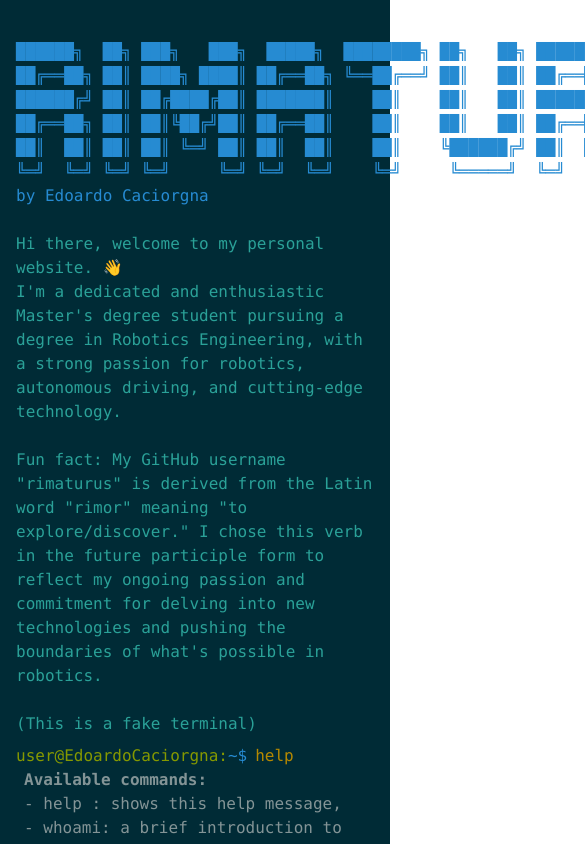
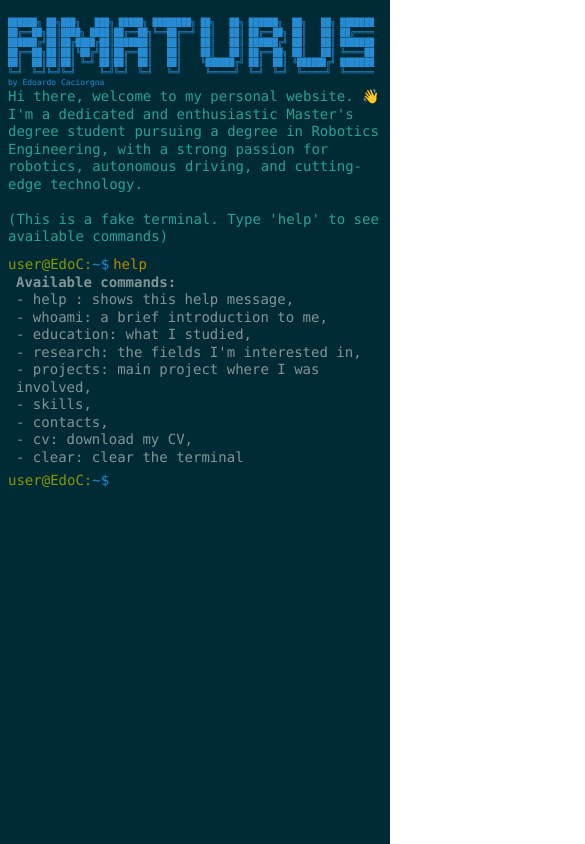
Before and after one commit to rimaturus/mywebsite, a React (Create React App) app: page / in a window 390 px wide. Shown: the top 844 px of the page, 585 px wide, since content can reach past the window. Built offline with nearby package versions, Linux system fonts and the light colour scheme.

Commit message:
added support for mobile

```diff
--- a/src/RoboticsTerminal.jsx
+++ b/src/RoboticsTerminal.jsx
@@ -10,6 +10,17 @@ const robotAscii = `
 ╚═╝  ╚═╝ ╚═╝ ╚═╝     ╚═╝ ╚═╝  ╚═╝    ╚═╝     ╚═════╝  ╚═╝  ╚═╝  ╚═════╝  ╚══════╝
 by Edoardo Caciorgna
 
+`;
+
+// Mobile-friendly ASCII art - simplified version for small screens
+const mobileRobotAscii = `
+██████╗ ██╗███╗   ███╗ █████╗ ████████╗ ██╗   ██╗ ██████╗  ██╗   ██╗ ███████
+██╔══██╗██║████╗ ████║██╔══██╗╚══██╔══╝ ██║   ██║ ██╔══██╗ ██║   ██║ ██╔════
+██████╔╝██║██╔████╔██║███████║   ██║    ██║   ██║ ██████╔╝ ██║   ██║ ███████
+██╔══██╗██║██║╚██╔╝██║██╔══██║   ██║    ██║   ██║ ██╔══██╗ ██║   ██║ ╚════██
+██║  ██║██║██║ ╚═╝ ██║██║  ██║   ██║    ╚██████╔╝ ██║  ██║ ╚██████╔╝ ███████
+╚═╝  ╚═╝╚═╝╚═╝     ╚═╝╚═╝  ╚═╝   ╚═╝     ╚═════╝  ╚═╝  ╚═╝  ╚═════╝  ╚══════
+by Edoardo Caciorgna
 `;
 
 const commands = {
@@ -46,13 +57,13 @@ const commands = {
     quote: <p className="italic">The best way to predict the future is to invent it. - Alan Kay</p>,
 
     contacts: (
-		<div className="flex items-center">
-			<img src={myImage} alt="myImage" className="w-60 h-60 mr-4" />
+        <div className="flex flex-col md:flex-row items-center">
+            <img src={myImage} alt="myImage" className="w-40 h-40 md:w-60 md:h-60 mb-4 md:mr-4" />
             <div>
                 <p><strong>Name:</strong> Edoardo Caciorgna</p>
                 <p><strong>Email:</strong> edo.ca1999@gmail.com</p>
-				<p><strong>GitHub:</strong> <a href="https://github.com/rimaturus" target="_blank" rel="noopener noreferrer">https://github.com/rimaturus</a></p>
-				<p><strong>LinkedIn:</strong> <a href="https://www.linkedin.com/in/edoardo-caciorgna-b45b5b183/" target="_blank" rel="noopener noreferrer">https://www.linkedin.com/in/edoardo-caciorgna-b45b5b183/</a></p>
+                <p><strong>GitHub:</strong> <a href="https://github.com/rimaturus" target="_blank" rel="noopener noreferrer" className="break-all">https://github.com/rimaturus</a></p>
+                <p><strong>LinkedIn:</strong> <a href="https://www.linkedin.com/in/edoardo-caciorgna-b45b5b183/" target="_blank" rel="noopener noreferrer" className="break-all">https://www.linkedin.com/in/edoardo-caciorgna-b45b5b183/</a></p>
             </div>
         </div>
     ),
@@ -66,14 +77,30 @@ export default function RoboticsTerminal() {
     const [commandHistory, setCommandHistory] = useState([]);
     const [historyIndex, setHistoryIndex] = useState(-1);
     const inputRef = useRef(null);
+    const terminalRef = useRef(null);
     const [waitingForCvResponse, setWaitingForCvResponse] = useState(false);
+    const [isMobile, setIsMobile] = useState(false);
 
     useEffect(() => {
         // Focus the input when component mounts
         if (inputRef.current) {
             inputRef.current.focus();
         }
+
+        // Check if device is mobile
+        const checkMobile = () => setIsMobile(window.innerWidth < 768);
+        checkMobile();
+        window.addEventListener('resize', checkMobile);
+
+        return () => window.removeEventListener('resize', checkMobile);
     }, []);
+
+    // Scroll to bottom when history changes
+    useEffect(() => {
+        if (terminalRef.current) {
+            terminalRef.current.scrollTop = terminalRef.current.scrollHeight;
+        }
+    }, [history]);
 
     // Helper function to find common prefix for tab completion
     const findCommonPrefix = (strings) => {
@@ -199,37 +226,39 @@ export default function RoboticsTerminal() {
     };
 
     return (
-        <div className="bg-[#002b36] text-[#839496] min-h-screen p-4 font-mono">
-            <pre className="text-[#268bd2]">{robotAscii}</pre>
-            <div className="mb-2 text-[#2aa198]">
-            Hi there, welcome to my personal website. 👋<br></br>I'm a dedicated and enthusiastic Master's degree student pursuing a degree in Robotics Engineering, with a strong passion for robotics, autonomous driving, and cutting-edge technology.<br></br><br></br>Fun fact: My GitHub username "rimaturus" is derived from the Latin word "rimor" meaning "to explore/discover." I chose this verb in the future participle form to reflect my ongoing passion and commitment for delving into new technologies and pushing the boundaries of what's possible in robotics.
-            <br></br>
-            <br></br>
-            (This is a fake terminal)</div>
+        <div ref={terminalRef} className="bg-[#002b36] text-[#839496] min-h-screen p-2 md:p-4 font-mono overflow-auto text-sm md:text-base">
+            <pre className={`text-[#268bd2] overflow-x-auto whitespace-pre-wrap leading-tight ${isMobile ? 'text-[8px]' : 'text-xs md:text-sm'}`}>
+                {isMobile ? mobileRobotAscii : robotAscii}
+            </pre>
+            <div className="mb-2 text-[#2aa198] text-sm md:text-base leading-tight">
+                Hi there, welcome to my personal website. 👋<br></br>I'm a dedicated and enthusiastic Master's degree student pursuing a degree in Robotics Engineering, with a strong passion for robotics, autonomous driving, and cutting-edge technology.
+                <br></br><br></br>
+                (This is a fake terminal. Type 'help' to see available commands)
+            </div>
             <div className="mb-1">
-                <div className="flex">
-                    <span className="text-[#859900]">user@EdoardoCaciorgna:</span>
+                <div className="flex flex-wrap">
+                    <span className="text-[#859900]">user@EdoC:</span>
                     <span className="text-[#268bd2]">~$</span>
-                    <span className="text-[#b58900] ml-2">help</span>
+                    <span className="text-[#b58900] ml-1">help</span>
                 </div>
-                <div className="ml-2 whitespace-pre-line text-[#839496]">
+                <div className="ml-2 whitespace-pre-line text-[#839496] leading-tight">
                     {commands.help}
                 </div>
             </div>
             {history.map((item, index) => (
                 <div key={index} className="mb-1">
-                    <div className="flex">
-                        <span className="text-[#859900]">user@EdoardoCaciorgna:</span>
+                    <div className="flex flex-wrap">
+                        <span className="text-[#859900]">user@EdoC:</span>
                         <span className="text-[#268bd2]">~$</span>
-                        <span className="text-[#b58900] ml-2">{item.command}</span>
+                        <span className="text-[#b58900] ml-1">{item.command}</span>
                     </div>
-                    <div className={`ml-2 whitespace-pre-line ${item.command in commands ? 'text-[#839496]' : 'text-[#dc322f]'}`}>
+                    <div className={`ml-2 whitespace-pre-line ${item.command in commands ? 'text-[#839496]' : 'text-[#dc322f]'} break-words leading-tight`}>
                         {item.response}
                     </div>
                 </div>
             ))}
-            <div className="flex items-center">
-                <span className="text-[#859900]">user@EdoardoCaciorgna:</span>
+            <div className="flex flex-wrap items-center">
+                <span className="text-[#859900]">user@EdoC:</span>
                 <span className="text-[#268bd2]">~$</span>
                 <input
                     ref={inputRef}
@@ -238,7 +267,11 @@ export default function RoboticsTerminal() {
                     onChange={(e) => setInput(e.target.value)}
                     onKeyDown={executeCommand}
                     autoFocus
-                    className="bg-transparent outline-none text-[#b58900] ml-2 flex-grow"
+                    className="bg-transparent outline-none text-[#b58900] ml-1 flex-grow min-w-0"
+                    onClick={() => {
+                        // For mobile devices, ensure keyboard appears
+                        if (inputRef.current) inputRef.current.focus();
+                    }}
                 />
             </div>
         </div>
```
Lines whose indentation alone changed are shown as unchanged.
